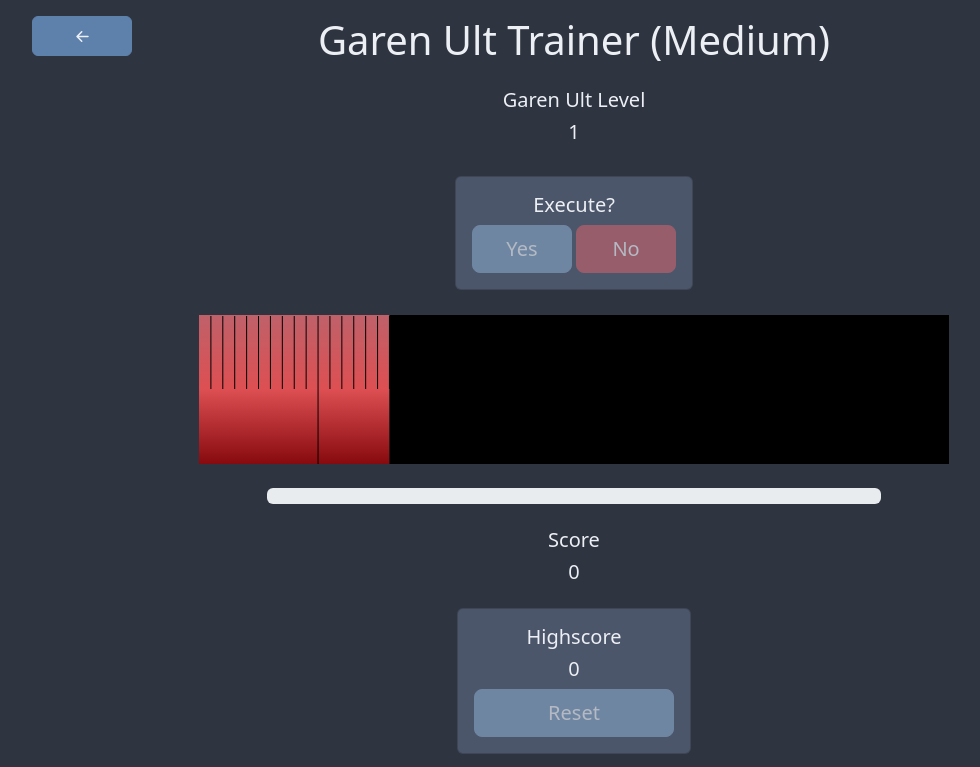
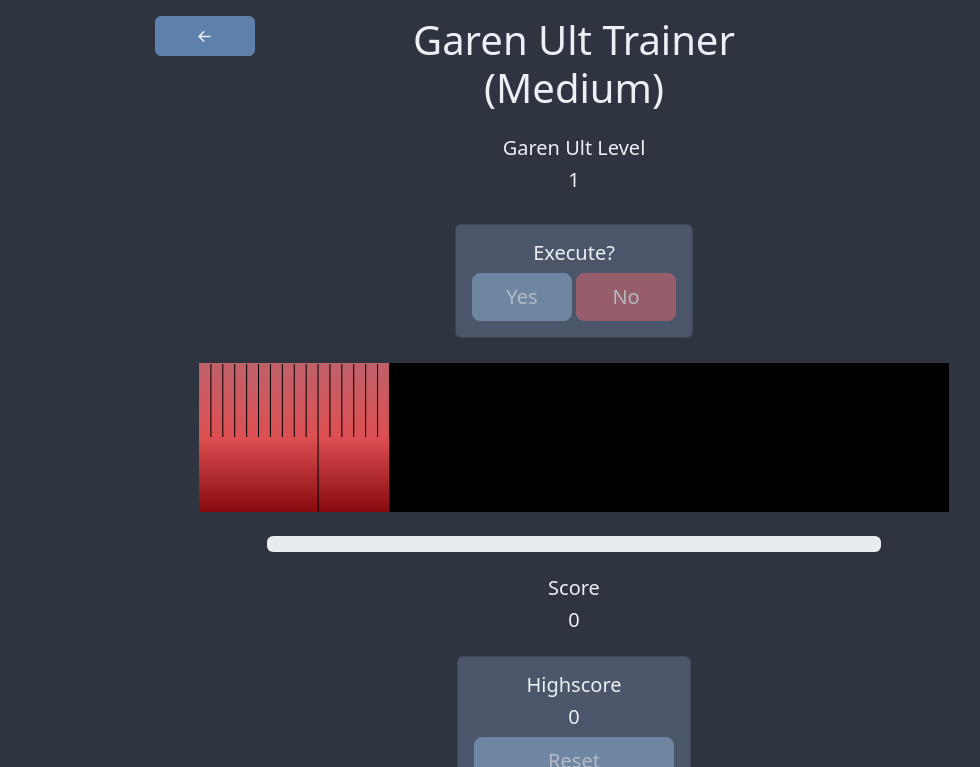
Before and after one commit to Firefox0/Firefox0.github.io, a plain HTML site: page html/index.html in a window 1280 px wide. Both pictures are taken after a click on the button "Start". Shown: the top 767 px of the page, without its empty margins (66-1046 px from the left). Drawn offline with nearby package versions, Linux system fonts and the light colour scheme.

Commit message:
Fixed positioning

```diff
--- a/html/index.html
+++ b/html/index.html
@@ -32,18 +32,18 @@
                     </div>
                 </div>
             </div>
-            <div class="row p-3">
-                <div class="col-3">
+            <div class="row p-3 justify-content-end">
+                <div class="col-4">
                     <button class="btn btn-info" id="backButton">
                         <svg xmlns="http://www.w3.org/2000/svg" width="25" height="25" fill="currentColor" class="bi bi-arrow-left-short" viewBox="0 0 16 16">
                             <path fill-rule="evenodd" d="M12 8a.5.5 0 0 1-.5.5H5.707l2.147 2.146a.5.5 0 0 1-.708.708l-3-3a.5.5 0 0 1 0-.708l3-3a.5.5 0 1 1 .708.708L5.707 7.5H11.5a.5.5 0 0 1 .5.5z"/>
                           </svg>
                     </button>
                 </div>
-                <div class="col">
+                <div class="col-4">
                     <h1 id="title"></h1>
                 </div>
-                <div class="col-3">
+                <div class="col-4">
                     <button class="btn btn-info" id="settingsButton">
                         <svg xmlns="http://www.w3.org/2000/svg" width="25" height="25" fill="currentColor" class="bi bi-gear" viewBox="0 0 16 16">
                             <path d="M8 4.754a3.246 3.246 0 1 0 0 6.492 3.246 3.246 0 0 0 0-6.492zM5.754 8a2.246 2.246 0 1 1 4.492 0 2.246 2.246 0 0 1-4.492 0z"/>
--- a/js/execution.js
+++ b/js/execution.js
@@ -14,7 +14,7 @@
     static backButton = document.getElementById("backButton");
 
     static {
-        backButton.style.display = "none";
+        backButton.style.visibility = "hidden";
         this.initializeButtons();
     }
 
@@ -71,7 +71,7 @@
             Settings.hideButton();
             this.startButton.style.display = "none";
             Hp.showHpBar();
-            this.backButton.style.display = "block";
+            this.backButton.style.visibility = "visible";
             this.newGame();
         };
 
@@ -94,7 +94,7 @@
         Timer.stopTimer();
         Timer.resetTimer();
         Score.updateScore(0);
-        this.backButton.style.display = "none";
+        this.backButton.style.visibility = "hidden";
         this.startButton.style.display = "block";
         Settings.showButton();
         this.setButtons(false);
--- a/js/settings.js
+++ b/js/settings.js
@@ -71,10 +71,10 @@
     }
 
     static showButton() {
-        this.settingsButton.style.display = "block";
+        this.settingsButton.style.visibility = "visible";
     }
 
     static hideButton() {
-        this.settingsButton.style.display = "none";
+        this.settingsButton.style.visibility = "hidden";
     }
 }
```
